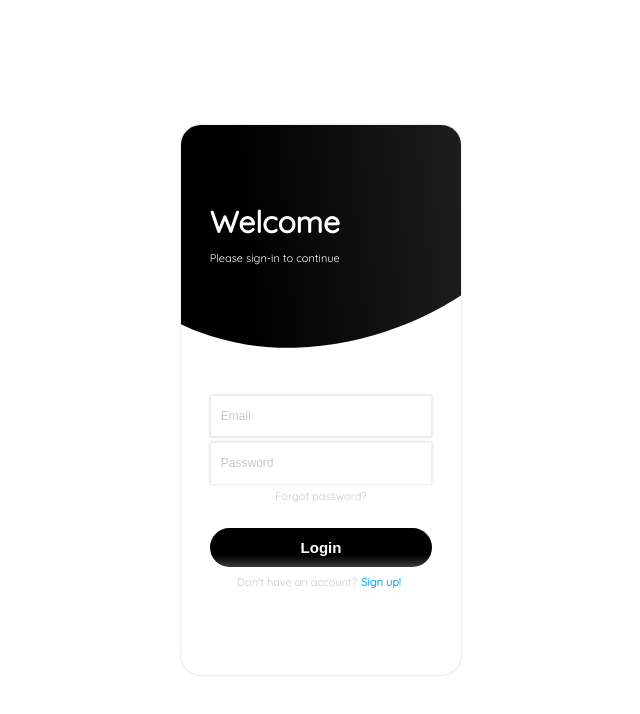
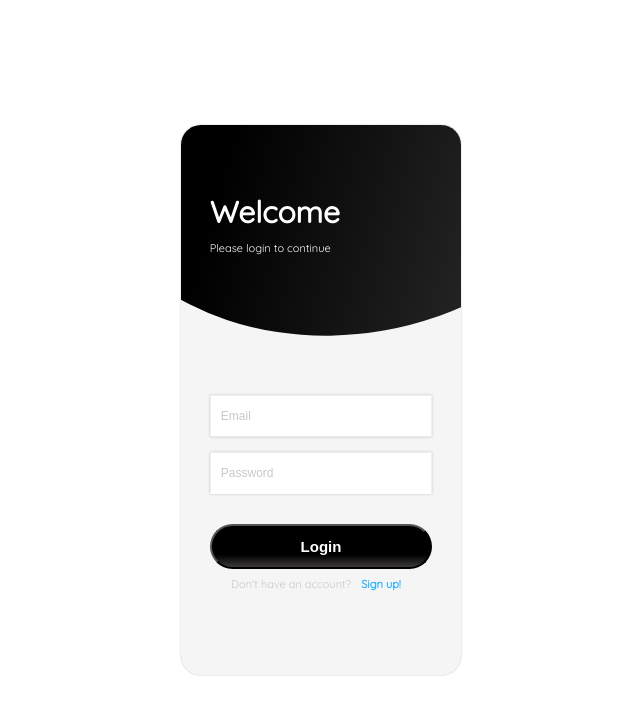
Before and after one commit to jaellampalli/COP-4331-Large-Project, a React (Create React App) app: page / in a window 1280 px wide. Shown: the top 714 px of the page, without its empty margins (319-959 px from the left). Built offline with nearby package versions, Linux system fonts and the light colour scheme.

Commit message:
Updated login/signup pages

```diff
--- a/src/components/accountBox/common.jsx
+++ b/src/components/accountBox/common.jsx
@@ -2,7 +2,7 @@
 import styled from "styled-components";
 
 export const BoxContainer = styled.div`
-  width: 100%
+  width: 100%;
   display: flex;
   flex-direction: column;
   align-items: center;
@@ -13,6 +13,12 @@ export const FormContainer = styled.form`
   width: 100%;
   display: flex;
   flex-direction: column;
+`;
+
+export const Label = styled.label`
+  font-size: 11px;
+  color: black;
+  text-align: left;
 `;
 
 export const ErrorMessage = styled.span`
@@ -27,6 +33,7 @@ export const AltPrompt = styled.div`
   font-size: 11px;
   color: rgba(200, 200, 200, 1);
   font-weight: 500;
+  margin-bottom: 10px;
 `;
 
 export const ColorLink = styled.a`
@@ -34,7 +41,7 @@ export const ColorLink = styled.a`
   color: #2cb2ff;
   font-weight: bold;
   text-decoration: none;
-  margin: 0 4px;
+  margin: 0 10px;
   cursor: pointer;
 `;
 
@@ -44,12 +51,11 @@ export const Input = styled.input`
   outline: none;
   border: 1px solid rgba(200, 200, 200, 0.3);
   padding: 0px 10px;
-  margin-bottom: 5px;
+  margin-bottom: 15px;
   border-bottom: 1.4px solid transparent;
   box-shadow: 0px 0px 2.5px rgba(15, 15, 15, 0.19);
   transition: all 200ms ease-in-out;
   font-size: 12px;
-
   &::placeholder {
     color: rgba(200, 200, 200, 1);
   }
@@ -63,23 +69,27 @@ export const Input = styled.input`
   &:invalid ~ span {
     display: block;
   }
+  &:invalid {
+    border-bottom: 2px solid red;
+  }
 `;
 
 export const SubmitButton = styled.button`
   width: 100%;
-  padding: 11px 40%;
-  margin-top: 25px;
+  padding: 12px 25px;
+  margin-top: 15px;
   margin-bottom: 8px;
   color: #fff;
   font-size: 15px;
   font-weight: 600;
-  border: none;
   border-radius: 100px;
   cursor: pointer;
   transition: all, 240ms ease-in-out;
   background: rgb(241, 196, 15);
   background: linear-gradient(180deg, rgba(0,0,0,1) 70%, rgba(60,57,57,1) 100%);
+
   &:hover {
     filter: brightness(1.03);
+    transform: scale(1.01);
   }
 `;
--- a/src/components/accountBox/index.jsx
+++ b/src/components/accountBox/index.jsx
@@ -17,6 +17,7 @@ const BoxContainer = styled.div`
     box-shadow: 0 0 2px rgba(15, 15, 15, 0.28);
     position: relative;
     overflow: hidden;
+    background-color: #f5f5f5;
 `;
 
 /* container for the top area of the app */
@@ -37,10 +38,10 @@ const BackDrop = styled(motion.div)`
     position: absolute;
     display: flex;
     flex-direction: column;
-    border-radius: 50%;
-    transform: rotate(60deg);
+    border-radius: 100%;
+    transform: rotate(30deg);
     top: -290px;
-    left: -70px;
+    left: -60px;
     background: rgb(0,0,0);
     background: linear-gradient(25deg, rgba(0,0,0,1) 35%, rgba(60,57,57,1) 100%);
 `;
@@ -49,7 +50,7 @@ const HeaderContainer = styled.div`
     width: 100%;
     display: flex;
     flex-direction: column;
-    padding-bottom: 30px;
+    padding-bottom: 40px;
 `;
 
 const HeaderText = styled.h2`
@@ -77,21 +78,21 @@ const FormContainer = styled.div`
   flex-direction: column;
   padding: 10px 1.8em;
   text-align: center;
-  margin-bottom: 20px;
+  margin-bottom: 10px;
 `;
 
 const backdropVariants = {
     expanded: {
         width: "233%",
-        height: "1050px",
-        borderRadius: "20%",
-        transform: "rotate(60deg)"
+        height: "1090px",
+        borderRadius: "100%",
+        transform: "rotate(800deg)"
     },
     collapsed: {
         width: "160%",
         height: "550px",
-        borderRadius: "50%",
-        transform: "rotate(60deg)",
+        borderRadius: "100%",
+        transform: "rotate(800deg)",
     },
 };
 
@@ -141,13 +142,13 @@ export function AccountBox(props){
                     {active === "login" && (
                         <HeaderContainer>
                             <HeaderText>Welcome</HeaderText>
-                            <SmallText>Please sign-in to continue</SmallText>
+                            <SmallText>Please login to continue</SmallText>
                         </HeaderContainer>
                     )}
                     {active === "signup" && (
                         <HeaderContainer>
                             <HeaderText>Create Account</HeaderText>
-                            <SmallText>Please sign-up to continue</SmallText>
+                            <SmallText>Please sign up to continue</SmallText>
                         </HeaderContainer>
                     )}
                 </TopContainer>
--- a/src/components/accountBox/login.jsx
+++ b/src/components/accountBox/login.jsx
@@ -28,6 +28,7 @@ export function LoginForm(props) {
             return;
         }
 
+        // Send API request
         var myHeaders = new Headers();
         myHeaders.append("Content-Type", "application/x-www-form-urlencoded");
 
@@ -46,11 +47,15 @@ export function LoginForm(props) {
         .then(response => response.text())
         .then(result => {
             result = JSON.parse(result);
-            console.log(result)
+            console.log(result);
+
+            // Displays any errors
             if (result.error)
             {
                 return;
             }
+
+            // If login was valid, save login and go to lessons page
             localStorage.setItem("Login", email);
             window.location.href = "/lessons";
         })
@@ -60,8 +65,6 @@ export function LoginForm(props) {
     const handleSubmit = (e) => {
         e.preventDefault();
         doLogin();
-
-        //window.location.href = "/lessons";
     }
 
     return (<BoxContainer>
@@ -69,7 +72,6 @@ export function LoginForm(props) {
             <Input value={email} onChange={(e) => setEmail(e.target.value)} type="email" placeholder="Email" />
             <Input value={password} onChange={(e) => setPassword(e.target.value)} type="password" placeholder="Password" />
         </FormContainer>
-        <AltPrompt href="#">Forgot password?</AltPrompt>
         <SubmitButton onClick={handleSubmit} type="submit">Login</SubmitButton>
         <AltPrompt href="#">Don't have an account?<ColorLink onClick={switchToSignup}>Sign up!</ColorLink></AltPrompt>
     </BoxContainer>);
--- a/src/components/accountBox/signup.jsx
+++ b/src/components/accountBox/signup.jsx
@@ -123,7 +123,7 @@ export function SignupForm(props) {
                     onChange={onChange} />
                 ))}
             </FormContainer>
-            <SubmitButton onClick={handleSubmit} type="submit">Signup</SubmitButton>
+            <SubmitButton onClick={handleSubmit} type="submit">Sign up</SubmitButton>
             <AltPrompt href="#">Already have an account?<ColorLink onClick={switchToLogin}>Sign in!</ColorLink></AltPrompt>
         </BoxContainer>
     );
--- a/src/components/accountBox/signupInputs.jsx
+++ b/src/components/accountBox/signupInputs.jsx
@@ -7,7 +7,7 @@ const FormInput = (props) => {
     return (
         <div className="form-group">
             <Input {...inputProps}
-              onChange={onChange}/>
+              onChange={onChange} />
             <ErrorMessage>{errMsg}</ErrorMessage>
         </div>
     );
--- a/src/index.css
+++ b/src/index.css
@@ -19,6 +19,7 @@ body {
   width: 100%;
   height: 100%;
   overflow-x: hidden;
+  background-color: white;
 }
 
 * {
```
